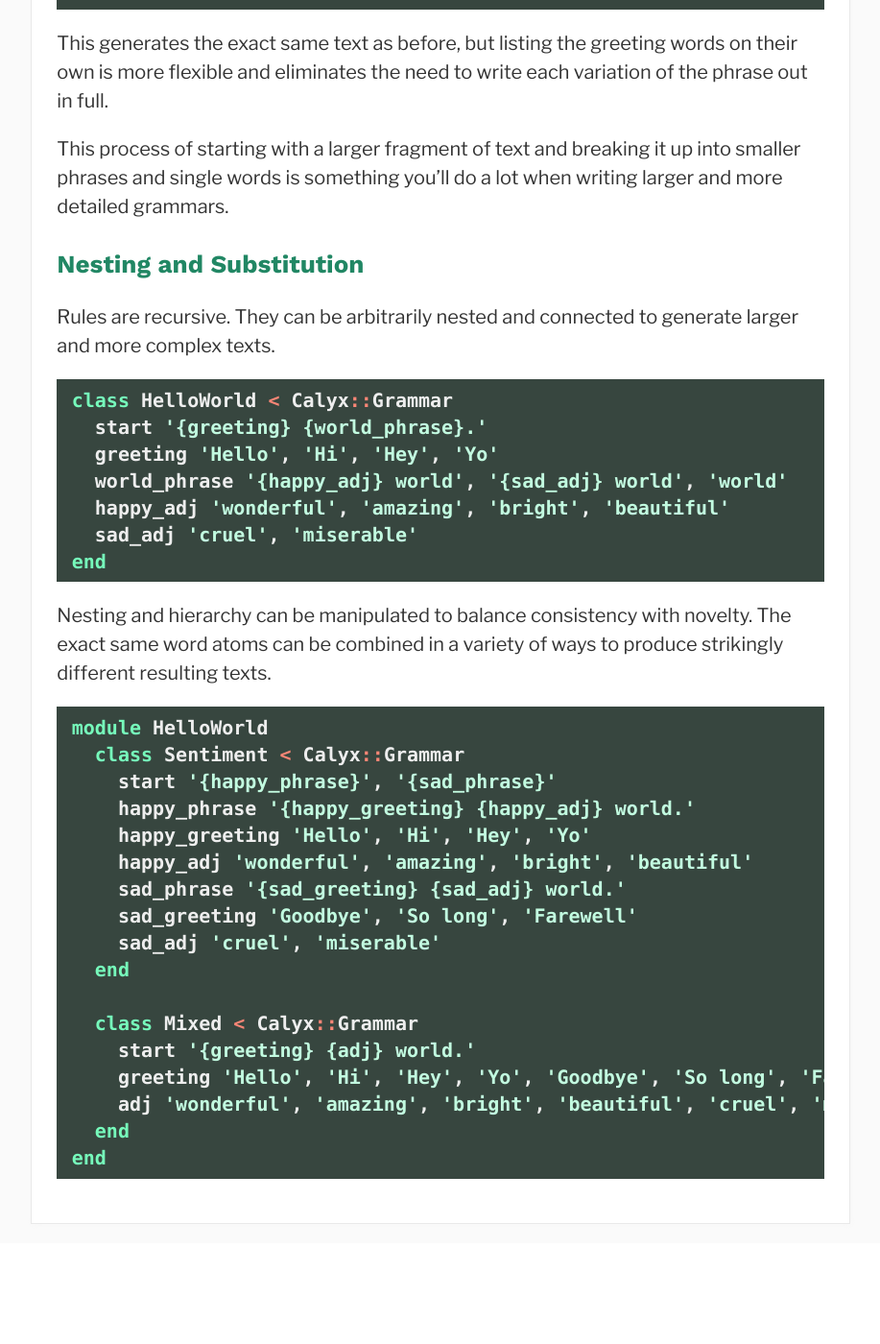
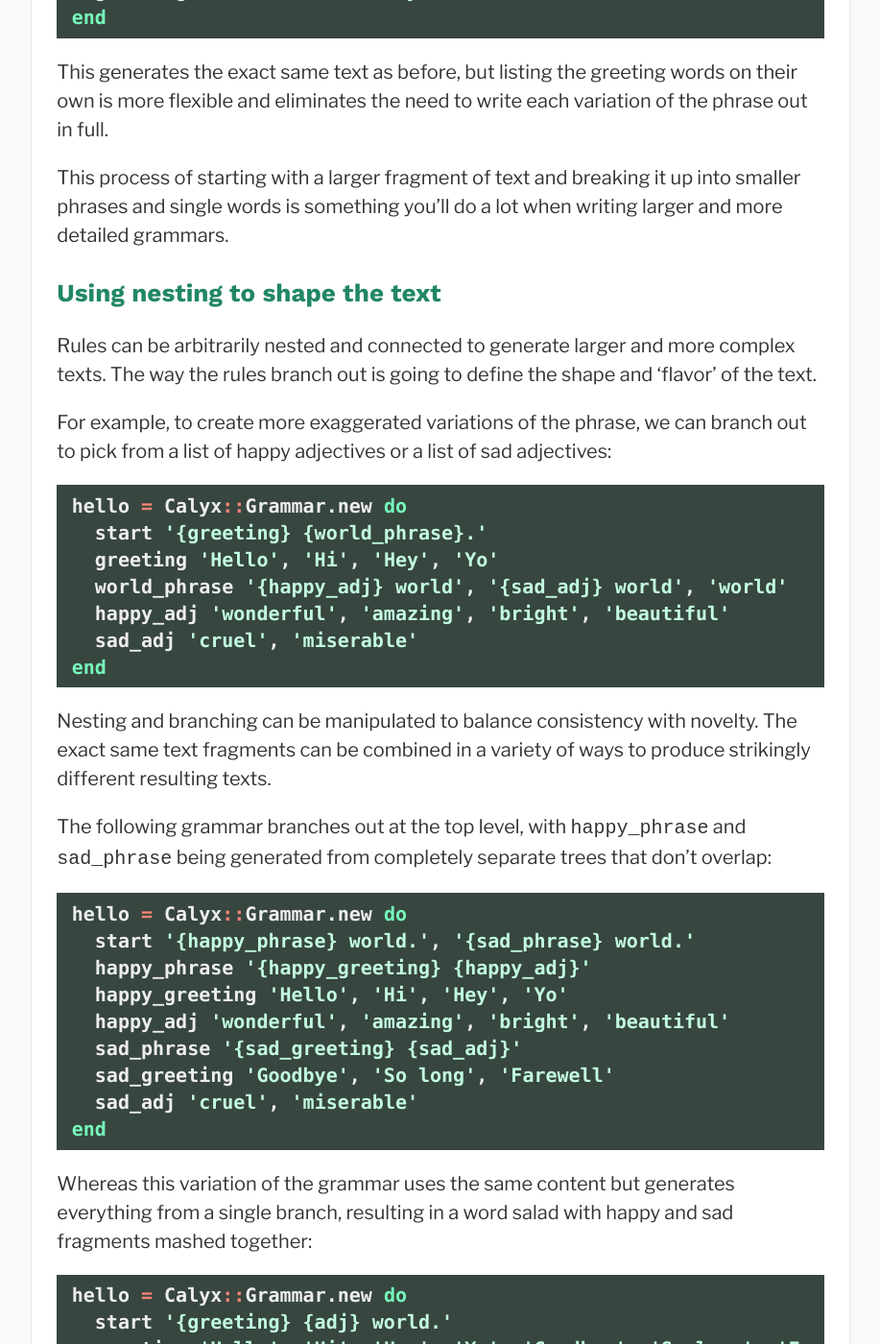
Before and after one commit to maetl/calyx, a Jekyll site: the page built from docs/content/introduction/tutorial.md, in a window 1280 px wide and 1400 px high, scrolled down 2388 px. Shown: the whole window at 96% size, without its empty margins (201-1118 px from the left). Built offline with Jekyll 4.4.1, drawn with Linux system fonts in a browser that asks for light colours; before the commit the page ends 3683 px from its top, so only the background shows below that; some of the changed text lies outside the part shown.

Commit message:
Cleanup tutorial content

````diff
--- a/docs/content/introduction/tutorial.md
+++ b/docs/content/introduction/tutorial.md
@@ -10,17 +10,17 @@
 
 ## Initial setup
 
-Before getting started, you’ll need to install Calyx from RubyGems and have it available in your local dev environment.
+Before getting started, you’ll need to install Calyx from RubyGems and have it available in your local dev environment:
 
 ```
 gem install calyx
 ```
 
-If you’re not sure how to do this yet, there’s more information about setting up your Ruby environment in the [resources for beginners](/introduction/beginners). The [installation guide](/docs/guide/installation) contains further details about prerequisites and how to download and install the Gem.
+If you’re not sure how to do this yet, there’s more information about setting up your Ruby environment in the [resources for beginners](/introduction/beginners/). The [installation guide](/docs/guide/installation/) contains further details about prerequisites and how to download and install the Gem.
 
 ## Getting started
 
-Create a file named `hello.rb` and add the following contents.
+Create a file named `hello.rb` and add the following contents:
 
 ```ruby
 require "calyx"
@@ -32,13 +32,13 @@
 
 The first line imports the Calyx library and the lines following use the `Calyx::Grammar` class to define the rules for the generated text, in this case just ‘Hello world!’.
 
-To generate the text result, call the `#generate` method on the grammar object. Add this to the bottom of the `hello.rb` file.
+To generate the text result, call the `#generate` method on the grammar object. Add this to the bottom of the `hello.rb` file:
 
 ```ruby
 puts hello.generate
 ```
 
-Run it on the command line by typing `ruby hello.rb`. You should see the following result.
+Run it on the command line by typing `ruby hello.rb`. You should see the following result:
 
 ```
 Hello world!
@@ -46,7 +46,7 @@
 
 ## Adding random choices
 
-Obviously, this hardcoded sentence isn’t very interesting by itself. To add variety to the text, rules can be defined with multiple choices to pick from  .
+Obviously, this hardcoded sentence isn’t very interesting by itself. To add variety to the text, rules can be defined with multiple choices to pick from:
 
 ```ruby
 hello = Calyx::Grammar.new do
@@ -54,7 +54,7 @@
 end
 ```
 
-Each time `#generate` runs, Calyx evaluates the grammar and randomly selects a single choice from the list of possible choices.
+Each time `#generate` runs, Calyx evaluates the grammar and randomly selects a single choice from the list of possible choices. So if we run the grammar three times, we might see three different results:
 
 ```ruby
 hello.generate
@@ -84,12 +84,14 @@
 
 This process of starting with a larger fragment of text and breaking it up into smaller phrases and single words is something you’ll do a lot when writing larger and more detailed grammars.
 
-## Nesting and Substitution
+## Using nesting to shape the text
 
-Rules are recursive. They can be arbitrarily nested and connected to generate larger and more complex texts.
+Rules can be arbitrarily nested and connected to generate larger and more complex texts. The way the rules branch out is going to define the shape and ‘flavor’ of the text.
+
+For example, to create more exaggerated variations of the phrase, we can branch out to pick from a list of happy adjectives or a list of sad adjectives:
 
 ```ruby
-class HelloWorld < Calyx::Grammar
+hello = Calyx::Grammar.new do
   start '{greeting} {world_phrase}.'
   greeting 'Hello', 'Hi', 'Hey', 'Yo'
   world_phrase '{happy_adj} world', '{sad_adj} world', 'world'
@@ -98,24 +100,30 @@
 end
 ```
 
-Nesting and hierarchy can be manipulated to balance consistency with novelty. The exact same word atoms can be combined in a variety of ways to produce strikingly different resulting texts.
+Nesting and branching can be manipulated to balance consistency with novelty. The exact same text fragments can be combined in a variety of ways to produce strikingly different resulting texts.
+
+The following grammar branches out at the top level, with `happy_phrase` and `sad_phrase` being generated from completely separate trees that don’t overlap:
 
 ```ruby
-module HelloWorld
-  class Sentiment < Calyx::Grammar
-    start '{happy_phrase}', '{sad_phrase}'
-    happy_phrase '{happy_greeting} {happy_adj} world.'
-    happy_greeting 'Hello', 'Hi', 'Hey', 'Yo'
-    happy_adj 'wonderful', 'amazing', 'bright', 'beautiful'
-    sad_phrase '{sad_greeting} {sad_adj} world.'
-    sad_greeting 'Goodbye', 'So long', 'Farewell'
-    sad_adj 'cruel', 'miserable'
-  end
-
-  class Mixed < Calyx::Grammar
-    start '{greeting} {adj} world.'
-    greeting 'Hello', 'Hi', 'Hey', 'Yo', 'Goodbye', 'So long', 'Farewell'
-    adj 'wonderful', 'amazing', 'bright', 'beautiful', 'cruel', 'miserable'
-  end
+hello = Calyx::Grammar.new do
+  start '{happy_phrase} world.', '{sad_phrase} world.'
+  happy_phrase '{happy_greeting} {happy_adj}'
+  happy_greeting 'Hello', 'Hi', 'Hey', 'Yo'
+  happy_adj 'wonderful', 'amazing', 'bright', 'beautiful'
+  sad_phrase '{sad_greeting} {sad_adj}'
+  sad_greeting 'Goodbye', 'So long', 'Farewell'
+  sad_adj 'cruel', 'miserable'
 end
 ```
+
+Whereas this variation of the grammar uses the same content but generates everything from a single branch, resulting in a word salad with happy and sad fragments mashed together:
+
+```ruby
+hello = Calyx::Grammar.new do
+  start '{greeting} {adj} world.'
+  greeting 'Hello', 'Hi', 'Hey', 'Yo', 'Goodbye', 'So long', 'Farewell'
+  adj 'wonderful', 'amazing', 'bright', 'beautiful', 'cruel', 'miserable'
+end
+```
+
+That’s really all you need to know to get started.
````
Also changed, not shown: other parts of docs/content/introduction/tutorial.md (+2 -2 lines).
